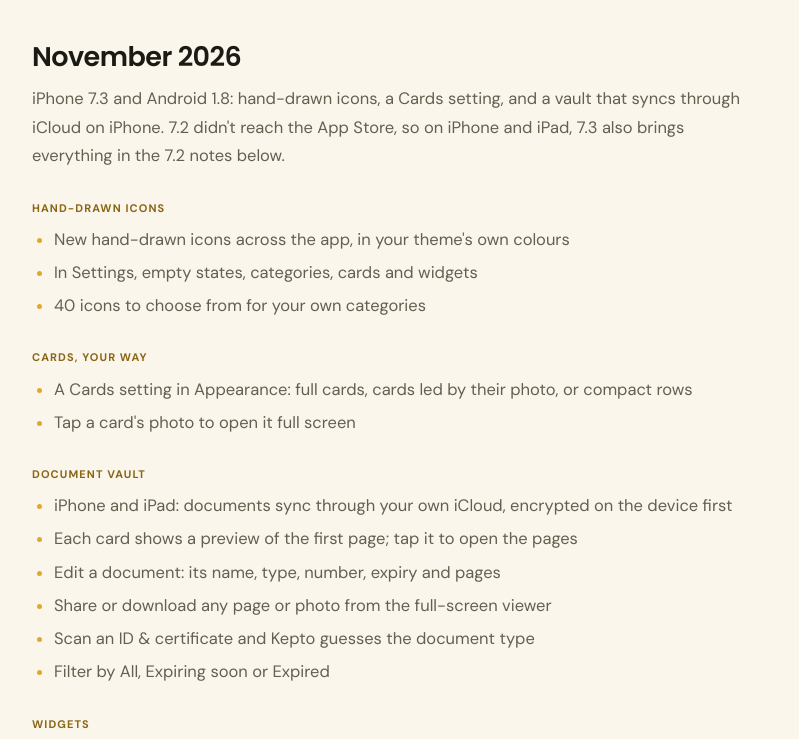
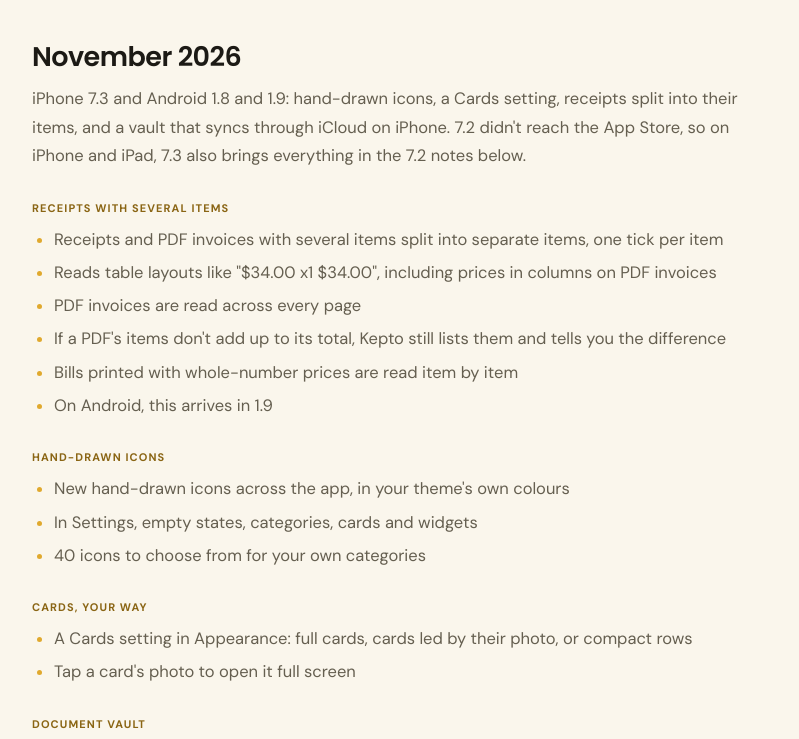
Before and after one commit to rbhaju/kepto-website-, a plain HTML site: page news/index.html in a window 1280 px wide. Shown: the part 590-1329 px from the top of the page, without its empty margins (48-847 px from the left). Drawn offline with Linux system fonts and the light colour scheme.

Commit message:
News: receipts with several items (7.3 / 1.9), the Kepto+ card
Co-Authored-By: Claude Opus 5.5 <noreply@anthropic.com>

```diff
--- a/news/index.html
+++ b/news/index.html
@@ -71,7 +71,17 @@
     </section>
 
     <h2 id="november-2026-icons">November 2026</h2>
-    <p>iPhone 7.3 and Android 1.8: hand-drawn icons, a Cards setting, and a vault that syncs through iCloud on iPhone. 7.2 didn't reach the App Store, so on iPhone and iPad, 7.3 also brings everything in the 7.2 notes below.</p>
+    <p>iPhone 7.3 and Android 1.8 and 1.9: hand-drawn icons, a Cards setting, receipts split into their items, and a vault that syncs through iCloud on iPhone. 7.2 didn't reach the App Store, so on iPhone and iPad, 7.3 also brings everything in the 7.2 notes below.</p>
+
+    <span class="plat">Receipts with several items</span>
+    <ul>
+      <li>Receipts and PDF invoices with several items split into separate items, one tick per item</li>
+      <li>Reads table layouts like "$34.00 x1 $34.00", including prices in columns on PDF invoices</li>
+      <li>PDF invoices are read across every page</li>
+      <li>If a PDF's items don't add up to its total, Kepto still lists them and tells you the difference</li>
+      <li>Bills printed with whole-number prices are read item by item</li>
+      <li>On Android, this arrives in 1.9</li>
+    </ul>
 
     <span class="plat">Hand-drawn icons</span>
     <ul>
@@ -109,6 +119,7 @@
       <li>Search puts the best match first and finds archived receipts too</li>
       <li>Android: Kepto's own camera, which finds the receipt's edges and cleans up the scan, as on iPhone</li>
       <li>Android: swipe actions and the Quick Settings scan tile use the new icons</li>
+      <li>A bigger crown on the Kepto+ card, and swipe through its lines</li>
     </ul>
 
     <h2 id="november-2026-scanning">Mid November 2026</h2>
```
